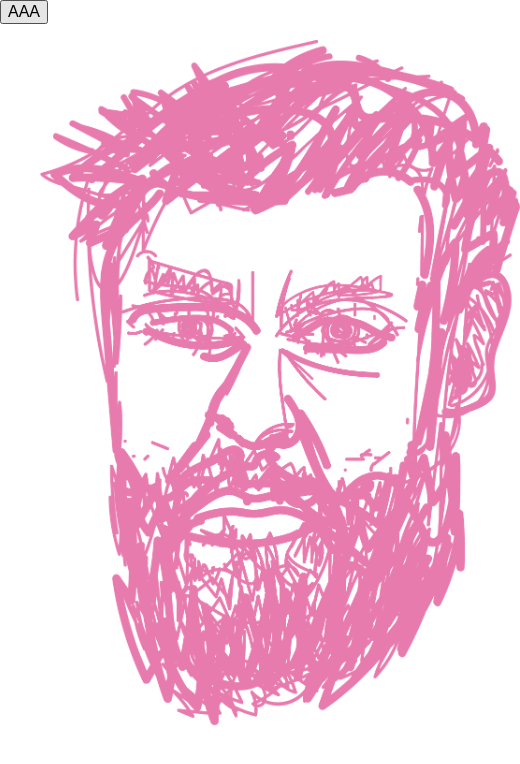
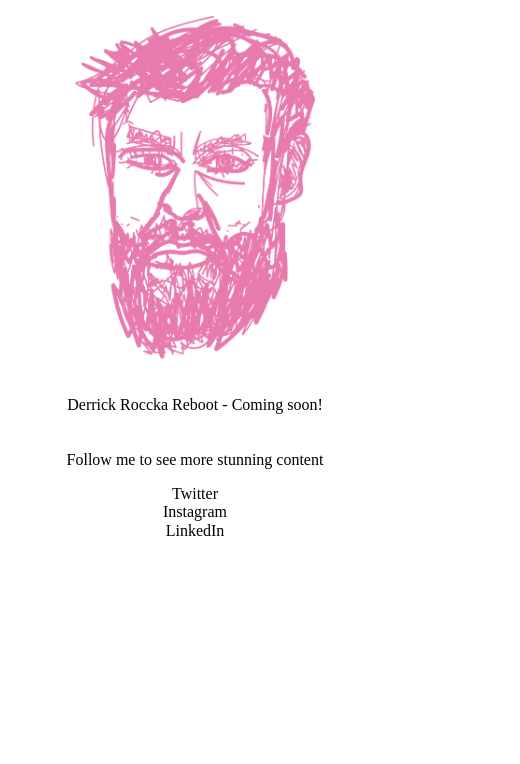
Before and after one commit to derrickroccka/derrickroccka-reboot-provisional, a website: page index.html in a window 390 px wide. Shown: the whole page, 520 px wide, since content can reach past the window. Drawn offline with nearby package versions, Linux system fonts and the light colour scheme.

Commit message:
Still working on burst click
+Burst is shown in the correct position
+Added sections and styled correctly
+Added flex box

```diff
--- a/index.html
+++ b/index.html
@@ -10,16 +10,30 @@
     <title>Derrick Roccka Reboot - Coming soon</title>
 </head>
 <body>
-<button id="button">AAA</button>
-<section>
+    <div class="main">
+        <section class="left">
             <figure class="face serious">
                 <img src="/images/serious.png" alt="Derrick Roccka can be serious, sometimes">
             </figure>
-    <figure class="face happy hidden">
+            <figure id="happy" class="face happy hidden">
                 <img src="/images/happy.png" alt="Derrick Roccka is a happy boy! (and also a little bit jerkface)">
                 <figcaption>Jerkfacing myself since 1990</figcaption>
             </figure>
         </section>
+        <section class="right">
+            <header>Derrick Roccka Reboot - Coming soon!</header>
+            <article>
+                <span>Follow me to see more stunning content</span>
+                <p>
+                    <ul>
+                        <li>Twitter</li>
+                        <li>Instagram</li>
+                        <li>LinkedIn</li>
+                    </ul>
+                </p>
+            </article>
+        </section>
+    </div>
 </body>
 <script src="https://cdnjs.cloudflare.com/ajax/libs/modernizr/2.8.3/modernizr.min.js"></script>
 <script src="bundle.js"></script>
--- a/styles.css
+++ b/styles.css
@@ -1,6 +1,51 @@
+html, body{
+    overflow-x: hidden;
+}
+
 .face, .face img{
-    width: 480px;
+    width: 420px;
 }
 .hidden{
     display: none;
 }
+.main{
+    display: flex;
+    flex-wrap: wrap;
+    flex: 1;
+
+}
+ul{
+    list-style-type: none;
+    padding: 0;
+
+}
+
+.main{
+    width: 100vw;
+}
+section{
+    padding: 1rem;
+}
+.right article{
+    width: 100%;
+    margin-top: 100%;
+}
+@media only screen and (max-width: 900px){
+    .face, .face img{
+        width: 320px;
+        margin: 0 auto;
+    }
+}
+@media only screen and (max-width: 640px){
+    .face, .face img{
+        width: 240px;
+    }
+    section{
+        text-align: center;
+        width: 100%;
+    }
+    .right article{
+        width: 100%;
+        margin-top: 10%;
+    }
+}
```
Also changed, not shown: index.js (+41 -21 lines). Lines whose indentation alone changed are shown as unchanged.
